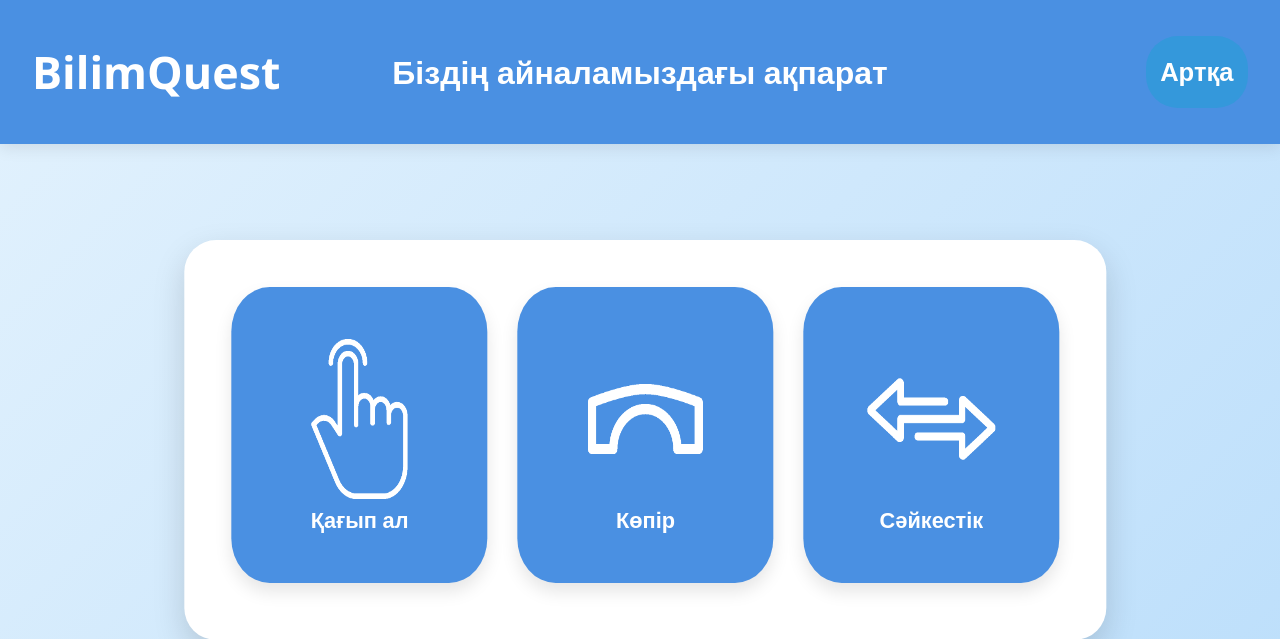
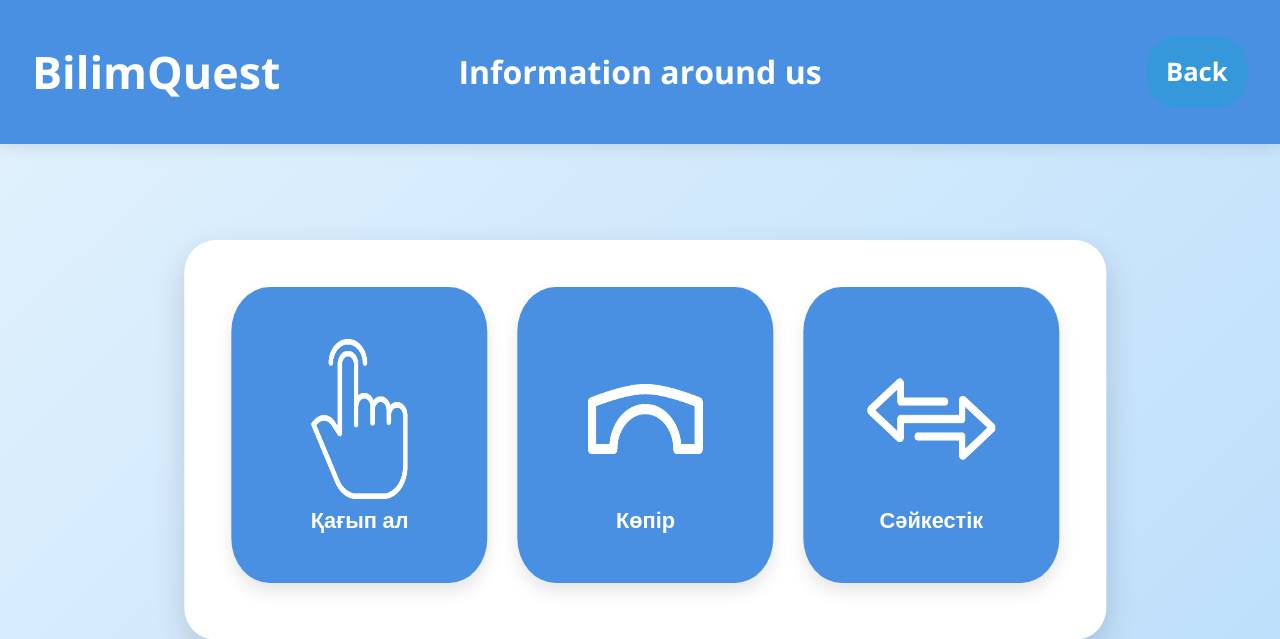
Before and after one commit to Re1otsu/Flask-App-Railway, a Flask app: page /bolim1_1 in a window 1280 px wide. Shown: the top 639 px of the page. Run offline with Flask 3, Linux system fonts and the light colour scheme; a user stored in the database is signed in.

Commit message:
На англ перевод

```diff
--- a/templates/bolim1_1.html
+++ b/templates/bolim1_1.html
@@ -10,8 +10,8 @@
 <body>
     <div class="top-bar">
         <h1>BilimQuest</h1>
-        <h2>Біздің айналамыздағы ақпарат</h2>
-        <a href="/1module">Артқа</a>
+        <h2>Information around us</h2>
+        <a href="/1module">Back</a>
     </div>
     <div id="game-container"></div>
     <div class="announcement-box">
--- a/templates/bolim1_2.html
+++ b/templates/bolim1_2.html
@@ -9,8 +9,8 @@
 <body>
     <div class="top-bar">
         <h1>BilimQuest</h1>
-        <h2>Ақпарат беру</h2>
-        <a href="/1module">Артқа</a>
+        <h2>Information transmission</h2>
+        <a href="/1module">Back</a>
     </div>
     <div id="game-container"></div>
     <div class="announcement-box">
--- a/templates/game2.html
+++ b/templates/game2.html
@@ -36,7 +36,7 @@
       <!-- Мәтін -->
       <div class="item" draggable="true" data-answer="мәтін">
         <img src="static/img/newspaper.png" style="width:3vw; height:5vh;" alt="">
-          <span>Newspapers</span>
+          <span>Newspaper</span>
       </div>
       <div class="item" draggable="true" data-answer="мәтін">
         <img src="static/img/book.png" style="width:3vw; height:5vh;" alt="">
```
